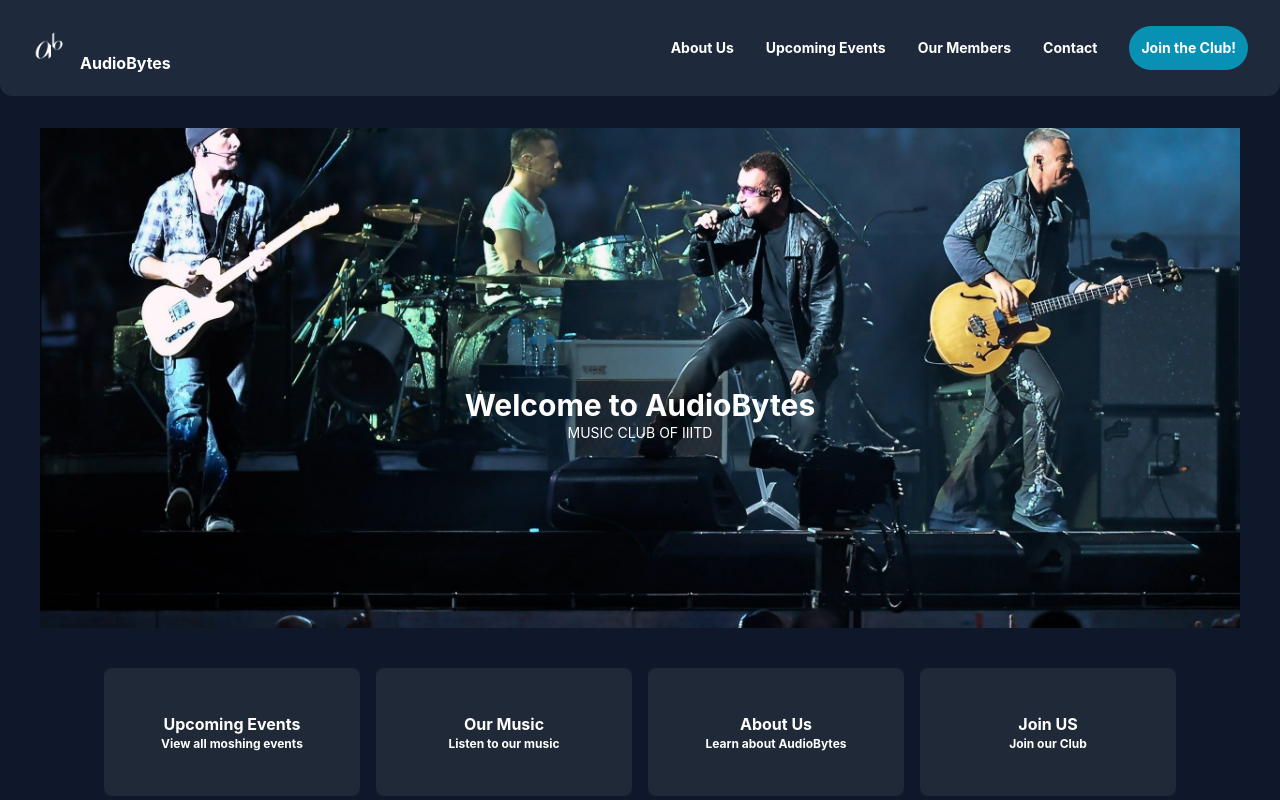
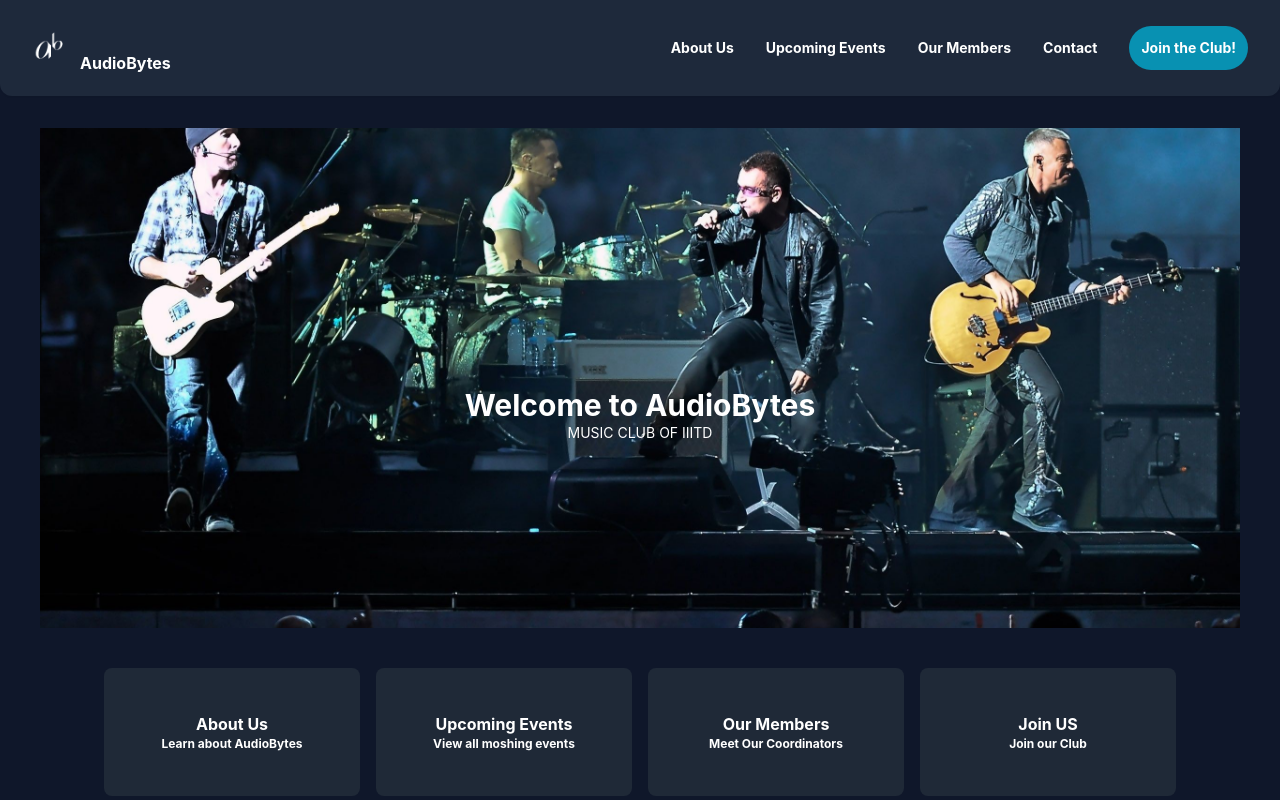
Before and after one commit to Audiobytes-IIITD/website, a React (Create React App) app: page / in a window 1280 px wide. Shown: the top 800 px of the page. Built offline with nearby package versions, Linux system fonts and the light colour scheme.

Commit message:
added navigation from homePage divs

```diff
--- a/src/pages/About.js
+++ b/src/pages/About.js
@@ -15,7 +15,7 @@
   return (
     <div className="about" id="aboutUs">
       <h1 className="text-white text-4xl font-bold">About Us</h1>
-      <div className="carousel">
+      <div className="carousel ">
         <div
           className="carousel-inner"
           style={{ transform: `translateX(-${activeIndex * 100}%)` }}
--- a/src/pages/Home.js
+++ b/src/pages/Home.js
@@ -1,5 +1,6 @@
 import React from 'react';
-// import { Link } from 'react-scroll';
+import { Link } from 'react-scroll';
+
 
 const Home = () => {
   return (
@@ -13,22 +14,30 @@
           </div>
         </div>
         <div className="flex flex-wrap justify-center gap-4">
+          <Link to="aboutUs" activeClass='active' style={{cursor:'pointer'}} spy={true} smooth={true}>
+          <div className="w-64 h-32 bg-gray-800 rounded-lg hover:bg-gray-700 flex flex-col justify-center items-center text-white font-bold">
+            About Us
+            <p className="text-xs">Learn about AudioBytes</p>
+          </div></Link>
+
           <div className="w-64 h-32 bg-gray-800 rounded-lg hover:bg-gray-700 flex flex-col justify-center items-center text-white font-bold">
             Upcoming Events
             <p className="text-xs">View all moshing events</p>
           </div>
+          <Link to="members" activeClass='active' style={{cursor:'pointer'}} spy={true} smooth={true}>
           <div className="w-64 h-32 bg-gray-800 rounded-lg hover:bg-gray-700 flex flex-col justify-center items-center text-white font-bold">
-            Our Music
-            <p className="text-xs">Listen to our music </p>
+            Our Members
+            <p className="text-xs">Meet Our Coordinators </p>
           </div>
-          <div className="w-64 h-32 bg-gray-800 rounded-lg hover:bg-gray-700 flex flex-col justify-center items-center text-white font-bold">
-            About Us
-            <p className="text-xs">Learn about AudioBytes</p>
-          </div>
+          </Link>
+
+          <Link to ="joinus" activeClass='active' spy={true} smooth={true} style={{cursor:'pointer'}}>
           <div className="w-64 h-32 bg-gray-800 rounded-lg hover:bg-gray-700 flex flex-col justify-center items-center text-white font-bold">
             Join US
             <p className="text-xs">Join our Club</p>
           </div>
+          </Link>
+
         </div>
         <div className="flex justify-center gap-4 flex-wrap">
           <img src="images/eventImage1.png" alt="Image 1" className="w-64 h-32 rounded-lg" style={{ width: '300px', height: '200px' }} />
```
